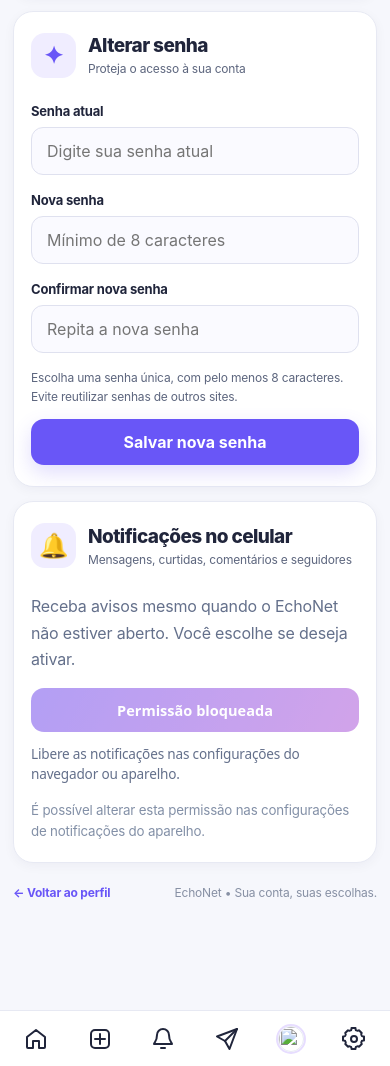
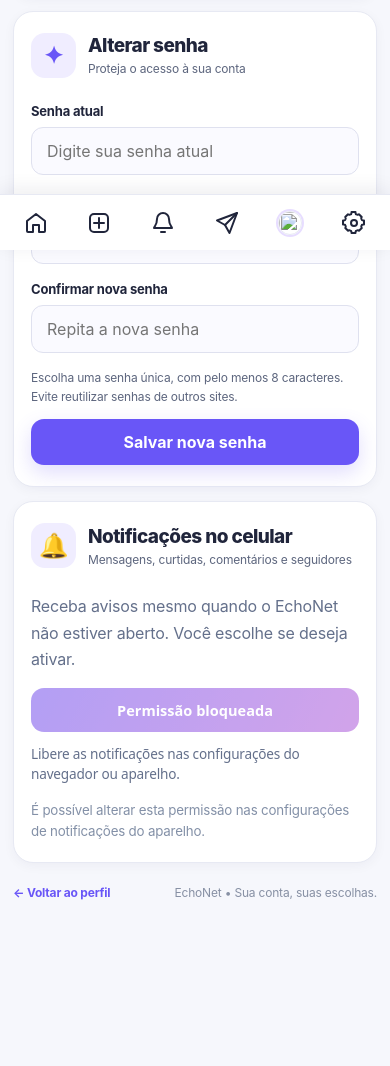
Before and after one commit to Carlin233/EchoNet, a Node project: template views/configuracoes.ejs in a window 390 px wide. Shown: the part 594-1660 px from the top of the page. Run offline with Node 20 templates, Linux system fonts and the light colour scheme; the template is opened without the code that fills it, so the values that code supplies are empty; some libraries are stand-ins or nearby versions.

Commit message:
Corrigir animacoes e barra inferior mobile

```diff
--- /dev/null
+++ b/public/css/echonet-mobile-fix.css
@@ -0,0 +1,134 @@
+/* EchoNet 2.0.1 — navegacao imediata e barra mobile visivel.
+   Carregar DEPOIS de echonet-app-v2.css e dos demais estilos.
+   Mantem a animacao natalina dentro da pagina de login e o splash inicial do PWA. */
+
+/* Nao animar o documento inteiro a cada troca de pagina: isso tambem
+   cria temporariamente um ancestral transformado para menus fixos. */
+body.app-layout,
+body.echonet-login-natal {
+  animation: none !important;
+  opacity: 1 !important;
+  transform: none !important;
+}
+body.echonet-route-out {
+  opacity: 1 !important;
+  transition: none !important;
+}
+
+@media (max-width: 768px) {
+  :root {
+    --mobile-nav-height: calc(56px + env(safe-area-inset-bottom, 0px));
+  }
+
+  /* As imagens do feed nao podem cobrir os controles do aplicativo. */
+  body.app-layout .sidebar {
+    position: fixed !important;
+    top: auto !important;
+    right: 0 !important;
+    bottom: 0 !important;
+    left: 0 !important;
+    display: flex !important;
+    width: 100% !important;
+    min-width: 0 !important;
+    height: var(--mobile-nav-height) !important;
+    padding: 0 0 env(safe-area-inset-bottom, 0px) !important;
+    flex-direction: row !important;
+    align-items: stretch !important;
+    box-sizing: border-box !important;
+    border: 0 !important;
+    border-top: 1px solid var(--border, #e6e9f2) !important;
+    border-radius: 0 !important;
+    background: var(--bg-secondary, #fff) !important;
+    -webkit-backdrop-filter: blur(14px);
+    backdrop-filter: blur(14px);
+    box-shadow: 0 -4px 20px rgba(20, 24, 50, .08);
+    z-index: 1000 !important;
+    transform: none !important;
+    overflow: visible !important;
+    isolation: isolate;
+  }
+
+  /* Seis atalhos: inicio, criar, notificacoes, mensagens, perfil, ajustes. */
+  body.app-layout .sidebar .sidebar-nav {
+    display: grid !important;
+    grid-template-columns: repeat(6, minmax(0, 1fr));
+    gap: 0 !important;
+    align-items: center !important;
+    justify-items: stretch !important;
+    width: 100% !important;
+    height: 56px !important;
+    min-height: 56px !important;
+    padding: 0 4px !important;
+    margin: 0 !important;
+    box-sizing: border-box;
+  }
+  body.app-layout .sidebar .sidebar-nav > .sidebar-link {
+    display: flex !important;
+    position: relative;
+    width: 100% !important;
+    min-width: 0 !important;
+    max-width: none !important;
+    height: 56px !important;
+    min-height: 56px !important;
+    margin: 0 !important;
+    padding: 0 !important;
+    align-items: center !important;
+    justify-content: center !important;
+    gap: 0 !important;
+    border-radius: 0 !important;
+    box-sizing: border-box;
+    cursor: pointer;
+    -webkit-tap-highlight-color: transparent;
+  }
+  body.app-layout .sidebar .sidebar-nav > .sidebar-link .nav-icon,
+  body.app-layout .sidebar .sidebar-profile-avatar {
+    display: block !important;
+    width: 24px !important;
+    height: 24px !important;
+    flex: 0 0 24px;
+  }
+  body.app-layout .sidebar .sidebar-profile-avatar {
+    border-radius: 50%;
+    object-fit: cover;
+  }
+  body.app-layout .sidebar .sidebar-label,
+  body.app-layout .sidebar .sidebar-brand,
+  body.app-layout .sidebar .logout-form {
+    display: none !important;
+  }
+  body.app-layout .sidebar .notification-nav-button .notification-badge:not([hidden]) {
+    display: inline-flex !important;
+    position: absolute;
+    top: 3px;
+    right: max(1px, calc(50% - 27px));
+    z-index: 1;
+  }
+
+  /* Reserva a faixa dos botoes para que o ultimo post nao fique escondido. */
+  body.app-layout:not(.chat-conversation) .app-content {
+    margin-bottom: var(--mobile-nav-height) !important;
+  }
+  body.app-layout .mobile-header {
+    position: sticky;
+    top: 0;
+    z-index: 950;
+  }
+
+  /* A tela de conversa continua com seu proprio cabecalho e voltar. */
+  body.app-layout.chat-conversation .sidebar {
+    display: none !important;
+  }
+  body.app-layout.chat-conversation .app-content {
+    margin-bottom: 0 !important;
+  }
+
+  /* Janelas de notificacao e Stories ficam por cima da navegacao
+     quando forem abertas intencionalmente. */
+  .notifications-backdrop { z-index: 1005 !important; }
+  .notifications-panel { z-index: 1006 !important; }
+  .story-modal:not([hidden]) { z-index: 1100 !important; }
+}
+
+@media (prefers-reduced-motion: reduce) {
+  html { scroll-behavior: auto !important; }
+}
--- a/public/js/echonet-app-v2.js
+++ b/public/js/echonet-app-v2.js
@@ -184,8 +184,17 @@
   }
 
   ready(() => {
-    launchSplash();
-    navigationTransitions();
+    // ECHONET_APP2_NAV_FIX_2026: splash somente no primeiro acesso desta sessao.
+    try {
+      const chaveSplash = 'echonet-splash-inicial-v2';
+      if (!sessionStorage.getItem(chaveSplash)) {
+        sessionStorage.setItem(chaveSplash, '1');
+        launchSplash();
+      }
+    } catch (_) {
+      // Se o armazenamento estiver bloqueado, evita animacoes repetitivas.
+    }
+    // Sem interceptar cliques: paginas abrem imediatamente.
     pushControlCard();
     cleanOnLogout();
     restoreExistingSubscription();
--- a/views/configuracoes.ejs
+++ b/views/configuracoes.ejs
@@ -22,6 +22,7 @@
   <meta name="apple-mobile-web-app-status-bar-style" content="black-translucent">
   <link rel="stylesheet" href="/css/echonet-pwa.css?v=1">
   <link rel="stylesheet" href="/css/echonet-app-v2.css?v=2">
+  <link rel="stylesheet" href="/css/echonet-mobile-fix.css?v=20261120-1">
 </head>
 <body class="app-layout settings-layout">
   <%- include('partials/sidebar') %>
@@ -64,6 +65,6 @@
   <script src="/js/notifications.js?v=20261120" defer></script>
   <script src="/js/settings.js?v=20261120-2" defer></script>
   <script src="/js/echonet-pwa.js?v=1" defer></script>
-  <script src="/js/echonet-app-v2.js?v=2" defer></script>
+  <script src="/js/echonet-app-v2.js?v=20261120-3" defer></script>
 </body>
 </html>
--- a/views/index.ejs
+++ b/views/index.ejs
@@ -18,6 +18,7 @@
   <meta name="apple-mobile-web-app-status-bar-style" content="black-translucent">
   <link rel="stylesheet" href="/css/echonet-pwa.css?v=1">
   <link rel="stylesheet" href="/css/echonet-app-v2.css?v=2">
+  <link rel="stylesheet" href="/css/echonet-mobile-fix.css?v=20261120-1">
 </head>
 <body class="app-layout">
   <%- include('partials/sidebar') %>
@@ -57,6 +58,6 @@
   <%- include('partials/stories') %>
   <script src="/js/common.js" defer></script><script src="/js/notifications.js?v=20261120" defer></script><script src="/js/stories.js" defer></script><script src="/js/feed.js?v=mobile-202611" defer></script>
   <script src="/js/echonet-pwa.js?v=1" defer></script>
-  <script src="/js/echonet-app-v2.js?v=2" defer></script>
+  <script src="/js/echonet-app-v2.js?v=20261120-3" defer></script>
 </body>
 </html>
--- a/views/login.html
+++ b/views/login.html
@@ -20,6 +20,7 @@
   <meta name="apple-mobile-web-app-status-bar-style" content="black-translucent">
   <link rel="stylesheet" href="/css/echonet-pwa.css?v=1">
   <link rel="stylesheet" href="/css/echonet-app-v2.css?v=2">
+  <link rel="stylesheet" href="/css/echonet-mobile-fix.css?v=20261120-1">
 </head>
 <body class="echonet-login-natal">
   <div class="natal-backdrop" aria-hidden="true">
@@ -222,6 +223,6 @@
   </script>
   <script src="/js/echonet-login-natal.js?v=20261120-1" defer></script>
   <script src="/js/echonet-pwa.js?v=1" defer></script>
-  <script src="/js/echonet-app-v2.js?v=2" defer></script>
+  <script src="/js/echonet-app-v2.js?v=20261120-3" defer></script>
 </body>
 </html>
--- a/views/mensagens.ejs
+++ b/views/mensagens.ejs
@@ -26,6 +26,7 @@
   <meta name="apple-mobile-web-app-status-bar-style" content="black-translucent">
   <link rel="stylesheet" href="/css/echonet-pwa.css?v=1">
   <link rel="stylesheet" href="/css/echonet-app-v2.css?v=2">
+  <link rel="stylesheet" href="/css/echonet-mobile-fix.css?v=20261120-1">
 </head>
 <body class="app-layout chat-layout <%= destinatario ? 'chat-conversation' : 'chat-list' %>">
   <%- include('partials/sidebar') %>
@@ -116,6 +117,6 @@
   <script src="/js/common.js" defer></script><script src="/js/notifications.js?v=20261120" defer></script>
   <script src="/js/chat.js?v=mobile-202611" defer></script>
   <script src="/js/echonet-pwa.js?v=1" defer></script>
-  <script src="/js/echonet-app-v2.js?v=2" defer></script>
+  <script src="/js/echonet-app-v2.js?v=20261120-3" defer></script>
 </body>
 </html>
--- a/views/perfil.ejs
+++ b/views/perfil.ejs
@@ -18,6 +18,7 @@
   <meta name="apple-mobile-web-app-status-bar-style" content="black-translucent">
   <link rel="stylesheet" href="/css/echonet-pwa.css?v=1">
   <link rel="stylesheet" href="/css/echonet-app-v2.css?v=2">
+  <link rel="stylesheet" href="/css/echonet-mobile-fix.css?v=20261120-1">
 </head>
 <body class="app-layout">
   <%- include('partials/sidebar') %>
@@ -66,6 +67,6 @@
   <%- include('partials/notifications') %>
   <script src="/js/common.js" defer></script><script src="/js/notifications.js?v=20261120" defer></script><script src="/js/profile.js" defer></script>
   <script src="/js/echonet-pwa.js?v=1" defer></script>
-  <script src="/js/echonet-app-v2.js?v=2" defer></script>
+  <script src="/js/echonet-app-v2.js?v=20261120-3" defer></script>
 </body>
 </html>
--- a/views/resetar-senha.ejs
+++ b/views/resetar-senha.ejs
@@ -17,6 +17,7 @@
   <meta name="apple-mobile-web-app-status-bar-style" content="black-translucent">
   <link rel="stylesheet" href="/css/echonet-pwa.css?v=1">
   <link rel="stylesheet" href="/css/echonet-app-v2.css?v=2">
+  <link rel="stylesheet" href="/css/echonet-mobile-fix.css?v=20261120-1">
 </head>
 <body>
   <div class="reset-page">
@@ -68,6 +69,6 @@
     });
   </script>
   <script src="/js/echonet-pwa.js?v=1" defer></script>
-  <script src="/js/echonet-app-v2.js?v=2" defer></script>
+  <script src="/js/echonet-app-v2.js?v=20261120-3" defer></script>
 </body>
 </html>
```
